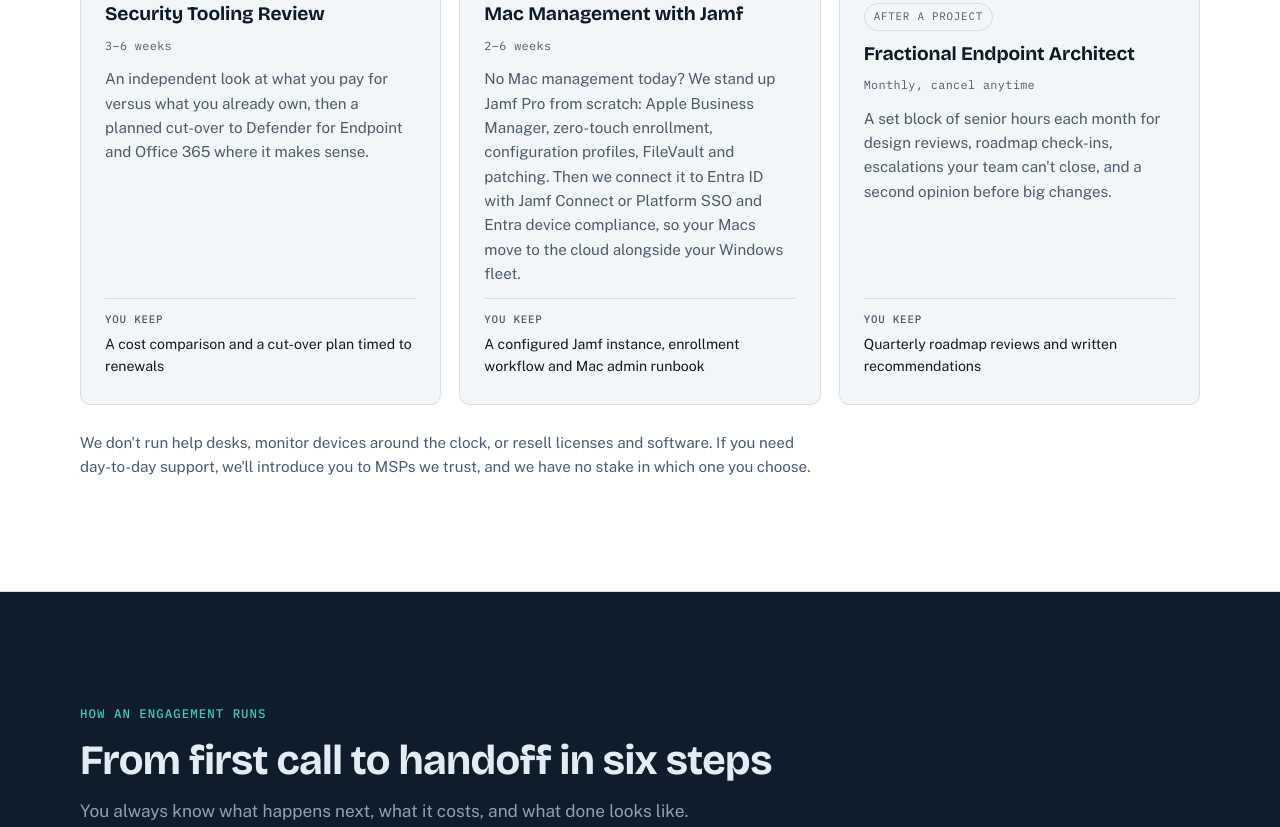
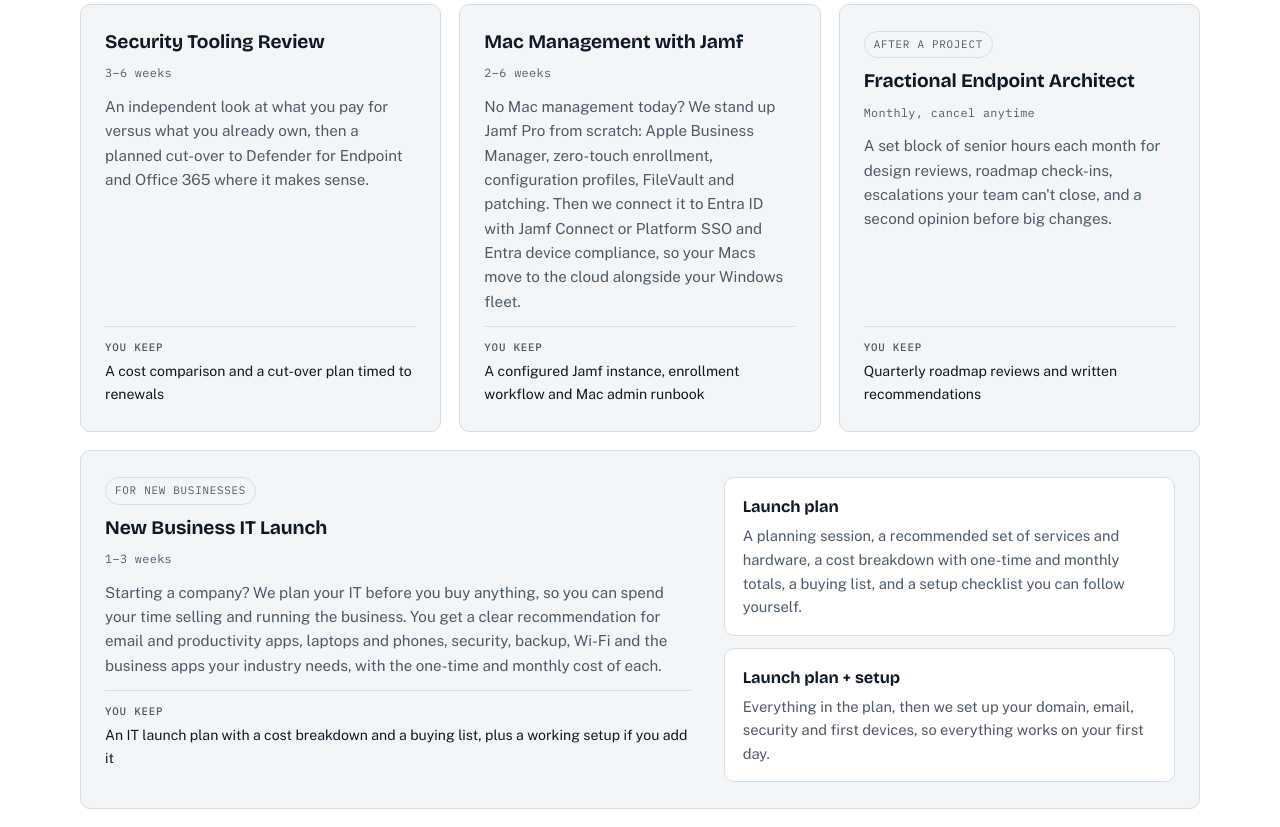
Before and after one commit to mfarese2/pc-pros-consulting, a plain HTML site: page docs/index.html in a window 1280 px wide. Shown: the part 3590-4417 px from the top of the page. Drawn offline with nearby package versions, Linux system fonts and the light colour scheme.

Commit message:
Add New Business IT Launch offering
Co-Authored-By: Claude Opus 5.5 <noreply@anthropic.com>

```diff
--- a/docs/index.html
+++ b/docs/index.html
@@ -180,6 +180,14 @@ p{margin:0}
 .svc.front .out{border-color:color-mix(in srgb,var(--accent) 30%,var(--line))}
 .svc .flag{align-self:flex-start;font-family:var(--f-mono);font-size:.68rem;text-transform:uppercase;letter-spacing:.07em;padding:4px 9px;border-radius:99px;background:var(--accent);color:var(--accent-ink)}
 .svc .flag.quiet{background:transparent;color:var(--muted);border:1px solid var(--line)}
+.svc.wide{grid-column:1/-1;display:grid;grid-template-columns:minmax(0,1.3fr) minmax(0,1fr);gap:24px 32px;align-items:start}
+.wide-main{display:flex;flex-direction:column;gap:12px;min-width:0}
+.wide-main .out{margin-top:0}
+.tiers{display:grid;gap:12px;min-width:0}
+.tier{display:grid;gap:4px;padding:16px 18px;border:1px solid var(--line);border-radius:var(--r);background:var(--surface)}
+.tier b{font-family:var(--f-display);font-size:1.02rem}
+.tier span{color:var(--muted);font-size:.92rem}
+@media (max-width:760px){.svc.wide{grid-template-columns:minmax(0,1fr)}}
 .svc-foot{margin-top:26px;color:var(--muted);font-size:.95rem;max-width:80ch}
 @media (max-width:980px){.svc-grid{grid-template-columns:repeat(2,minmax(0,1fr))}}
 @media (max-width:640px){.svc-grid{grid-template-columns:minmax(0,1fr)}}
@@ -361,7 +369,7 @@ footer a:hover{color:var(--ink)}
       <div class="section-head">
         <p class="eyebrow">Sound familiar?</p>
         <h2>Do you have one of these problems?</h2>
-        <p class="lede">We work with organizations of 25 to 500 people facing changes they only make once a decade. Find your problem below and see what we'd do about it.</p>
+        <p class="lede">We work with new businesses setting up their first laptops and with organizations of up to 500 people facing changes they only make once a decade. Find your problem below and see what we'd do about it.</p>
         <div class="verticals" aria-label="Industries we serve">
           <span>Biotech &amp; life sciences</span><span>Professional services</span><span>Schools</span><span>Nonprofits</span><span>Startups</span>
         </div>
@@ -392,10 +400,10 @@ footer a:hover{color:var(--ink)}
           <a class="prob-link" href="#engagements">Mac Management with Jamf</a>
         </article>
         <article class="prob">
-          <span class="ico" aria-hidden="true">⏱</span>
-          <h3>Does every new laptop cost IT half a day to set up?</h3>
-          <p class="prob-do"><b>What we do</b>Set up Autopilot and zero-touch enrollment, so a new device ships straight to the employee and configures itself when they sign in.</p>
-          <a class="prob-link" href="#engagements">Hybrid-to-Entra Migration</a>
+          <span class="ico" aria-hidden="true">+</span>
+          <h3>Starting a new business and not sure what IT you need?</h3>
+          <p class="prob-do"><b>What we do</b>Plan your email, laptops, security and apps before you buy anything, with the one-time and monthly cost of each, and set it all up if you want us to.</p>
+          <a class="prob-link" href="#new-business">New Business IT Launch</a>
         </article>
         <article class="prob">
           <span class="ico" aria-hidden="true">?</span>
@@ -411,7 +419,7 @@ footer a:hover{color:var(--ink)}
     <div class="wrap">
       <div class="section-head">
         <p class="eyebrow">Engagements</p>
-        <h2>Six engagements, each ending in something your team keeps</h2>
+        <h2>Engagements that each end in something your team keeps</h2>
         <p class="lede">Most clients start with the assessment. It costs little, gives you an independent view of where you stand, and produces a fixed quote for anything after it, whether you hire us or not.</p>
       </div>
       <div class="svc-grid">
@@ -452,6 +460,19 @@ footer a:hover{color:var(--ink)}
           <span class="len">Monthly, cancel anytime</span>
           <p>A set block of senior hours each month for design reviews, roadmap check-ins, escalations your team can't close, and a second opinion before big changes.</p>
           <p class="out"><b>You keep</b>Quarterly roadmap reviews and written recommendations</p>
+        </article>
+        <article class="svc wide" id="new-business">
+          <div class="wide-main">
+            <span class="flag quiet">For new businesses</span>
+            <h3>New Business IT Launch</h3>
+            <span class="len">1–3 weeks</span>
+            <p>Starting a company? We plan your IT before you buy anything, so you can spend your time selling and running the business. You get a clear recommendation for email and productivity apps, laptops and phones, security, backup, Wi-Fi and the business apps your industry needs, with the one-time and monthly cost of each.</p>
+            <p class="out"><b>You keep</b>An IT launch plan with a cost breakdown and a buying list, plus a working setup if you add it</p>
+          </div>
+          <div class="tiers">
+            <div class="tier"><b>Launch plan</b><span>A planning session, a recommended set of services and hardware, a cost breakdown with one-time and monthly totals, a buying list, and a setup checklist you can follow yourself.</span></div>
+            <div class="tier"><b>Launch plan + setup</b><span>Everything in the plan, then we set up your domain, email, security and first devices, so everything works on your first day.</span></div>
+          </div>
         </article>
       </div>
       <p class="svc-foot">We don't run help desks, monitor devices around the clock, or resell licenses and software. If you need day-to-day support, we'll introduce you to MSPs we trust, and we have no stake in which one you choose.</p>
@@ -504,6 +525,7 @@ footer a:hover{color:var(--ink)}
         </div>
       </div>
       <div class="terms">
+        <span>New Business IT Launch: plan from $1,500, plan + setup from $3,500 (up to 10 people)</span>
         <span>Ad-hoc advisory: $150/hr, 2-hour minimum</span>
         <span>Net-15 invoices</span>
       </div>
@@ -578,6 +600,7 @@ footer a:hover{color:var(--ink)}
                 <option value="security">Security Tooling Review</option>
                 <option value="mac">Mac Management with Jamf</option>
                 <option value="fractional">Fractional Endpoint Architect</option>
+                <option value="newbiz">New Business IT Launch</option>
                 <option value="msp">MSP partnership</option>
               </select>
             </label>
@@ -609,6 +632,7 @@ footer a:hover{color:var(--ink)}
         <details><summary>Do you do the hands-on work, or just write recommendations?</summary><p>Both. We design the solution and build it alongside your team in your tenant. The difference is that the engagement ends, and your people know how it works when it does.</p></details>
         <details><summary>We already have an MSP. Will this cause friction?</summary><p>Usually the opposite. We don't compete for ongoing support, so MSPs often bring us in themselves. They keep day-to-day work, we lead the project, and they inherit a documented environment.</p></details>
         <details><summary>Our Macs aren't managed at all. Where do we start?</summary><p>We set up Jamf Pro and Apple Business Manager so new and existing Macs enroll automatically, then apply encryption, patching and security settings. Next we connect Jamf to Entra ID, so Mac users sign in with their Microsoft account and only compliant Macs reach company apps. If you're also moving Windows devices from hybrid join to the cloud, the Macs follow the same plan and timeline.</p></details>
+        <details><summary>We're just starting our business. Is this for us?</summary><p>Yes. The New Business IT Launch is built for companies that haven't set up IT yet. We recommend what to buy and what to skip, give you the one-time and monthly cost of each item, and can set it all up so it's ready on your first day. We don't resell hardware or licenses, so the recommendations are based only on what your business needs.</p></details>
         <details><summary>Do we need to replace our laptops?</summary><p>Usually not. Most Windows 10 and 11 devices can move from hybrid join to Entra-only in place. The assessment flags any hardware that can't.</p></details>
         <details><summary>Will staff be offline during the move?</summary><p>No. We migrate in waves, one department at a time, after a pilot with IT and a few volunteers. Users hear from us a week and a day before their wave, and every wave has a rollback plan.</p></details>
         <details><summary>Do you work on-site or remotely?</summary><p>Most work is remote, so we take clients anywhere in the US. We're based in Greater Boston for workshops or kickoffs in person.</p></details>
```
Also changed, not shown: index.html (+30 -6 lines).
